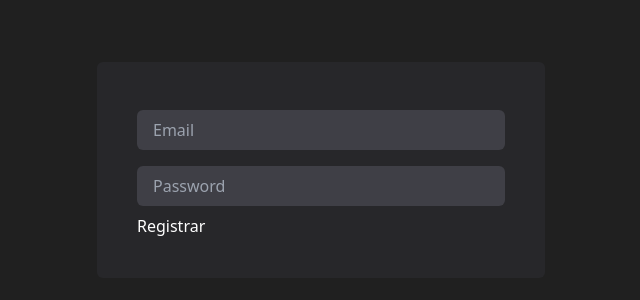
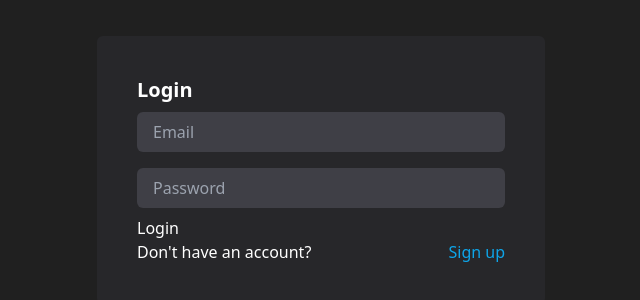
Before and after one commit to Wilpoymu/beyondshop-frontend, a React (Vite) app: page /login in a window 1280 px wide. Shown: the part 180-480 px from the top of the page, without its empty margins (319-959 px from the left). Built offline with nearby package versions, Linux system fonts and the light colour scheme.

Commit message:
Best commit ever

```diff
--- /dev/null
+++ b/src/pages/HomePage.jsx
@@ -0,0 +1,5 @@
+function HomePage() {
+  return <div>HomePage</div>;
+}
+
+export default HomePage;
--- a/src/pages/LoginPage.jsx
+++ b/src/pages/LoginPage.jsx
@@ -1,4 +1,6 @@
-import { useForm } from "react-hook-form";
+import { useForm } from 'react-hook-form';
+import { useAuth } from '../context/AuthContext';
+import { Link } from 'react-router-dom';
 
 function LoginPage() {
   const {
@@ -6,19 +8,26 @@ function LoginPage() {
     handleSubmit,
     formState: { errors },
   } = useForm();
+  const { signin, errors: signinErrors } = useAuth();
 
-  const onSubmit = handleSubmit(async (values) => {
-    console.log(values);
+  const onSubmit = handleSubmit(async (data) => {
+    signin(data);
   });
 
   return (
     <div className="flex h-[calc(100vh-100px)] items-center justify-center">
       <div className="bg-zinc-800 max-w-md w-full p-10 rounded-md">
+        <h1 className="text-xl font-bold">Login</h1>
+        {signinErrors.map((error, i) => (
+          <div key={i} className="bg-red-500 p-2 my-2 text-white rounded-md">
+            {error}
+          </div>
+        ))}
         <form onSubmit={onSubmit}>
           <input
             type="email"
-            {...register("email", {
-              required: "Email is required",
+            {...register('email', {
+              required: 'Email is required',
             })}
             className="w-full bg-zinc-700 text-white px-4 py-2 rounded-md my-2"
             placeholder="Email"
@@ -28,8 +37,8 @@ function LoginPage() {
           )}
           <input
             type="password"
-            {...register("password", {
-              required: "Password is required",
+            {...register('password', {
+              required: 'Password is required',
             })}
             className="w-full bg-zinc-700 text-white px-4 py-2 rounded-md my-2"
             placeholder="Password"
@@ -38,8 +47,15 @@ function LoginPage() {
             <p className="text-red-500">{errors.password.message}</p>
           )}
 
-          <button type="submit">Registrar</button>
+          <button type="submit">Login</button>
         </form>
+
+        <p className="flex gap-x2 justify-between">
+          {"Don't have an account?"}{' '}
+          <Link to="/register" className="text-sky-500">
+            Sign up
+          </Link>
+        </p>
       </div>
     </div>
   );
--- /dev/null
+++ b/src/pages/ProductFormPage.jsx
@@ -0,0 +1,5 @@
+function ProductFormPage() {
+  return <div>ProductFormPage</div>;
+}
+
+export default ProductFormPage;
--- /dev/null
+++ b/src/pages/ProductsPage.jsx
@@ -0,0 +1,5 @@
+function ProductsPage() {
+  return <div>ProductsPage</div>;
+}
+
+export default ProductsPage;
--- /dev/null
+++ b/src/pages/ProfilePage.jsx
@@ -0,0 +1,5 @@
+function ProfilePage() {
+  return <div>ProfilePage</div>;
+}
+
+export default ProfilePage;
--- a/src/pages/RegisterPage.jsx
+++ b/src/pages/RegisterPage.jsx
@@ -1,7 +1,7 @@
-import { useForm } from "react-hook-form";
-import { useAuth } from "../context/AuthContext";
-import { useEffect } from "react";
-import { useNavigate } from "react-router-dom";
+import { useForm } from 'react-hook-form';
+import { useAuth } from '../context/AuthContext';
+import { useEffect } from 'react';
+import { Link, useNavigate } from 'react-router-dom';
 
 function RegisterPage() {
   const {
@@ -13,7 +13,7 @@ function RegisterPage() {
   const navigate = useNavigate;
 
   useEffect(() => {
-    if (isAuthenticated) navigate("/products");
+    if (isAuthenticated) navigate('/products');
   }, [isAuthenticated]);
 
   const onSubmit = handleSubmit(async (values) => {
@@ -22,17 +22,18 @@ function RegisterPage() {
 
   return (
     <div className="flex h-[calc(100vh-100px)] items-center justify-center">
-      {registerErrors.map((error, i) => (
-        <div key={i} className="bg-red-500 p-2 text-white rounded-md">
-          {error}
-        </div>
-      ))}
       <div className="bg-zinc-800 max-w-md w-full p-10 rounded-md">
+        <h1 className="text-xl font-bold">Register</h1>
+        {registerErrors.map((error, i) => (
+          <div key={i} className="bg-red-500 p-2 my-2 text-white rounded-md">
+            {error}
+          </div>
+        ))}
         <form onSubmit={onSubmit}>
           <input
             type="text"
-            {...register("username", {
-              required: "Username is required",
+            {...register('username', {
+              required: 'Username is required',
             })}
             className="w-full bg-zinc-700 text-white px-4 py-2 rounded-md my-2"
             placeholder="Username"
@@ -42,8 +43,8 @@ function RegisterPage() {
           )}
           <input
             type="email"
-            {...register("email", {
-              required: "Email is required",
+            {...register('email', {
+              required: 'Email is required',
             })}
             className="w-full bg-zinc-700 text-white px-4 py-2 rounded-md my-2"
             placeholder="Email"
@@ -53,8 +54,8 @@ function RegisterPage() {
           )}
           <input
             type="password"
-            {...register("password", {
-              required: "Password is required",
+            {...register('password', {
+              required: 'Password is required',
             })}
             className="w-full bg-zinc-700 text-white px-4 py-2 rounded-md my-2"
             placeholder="Password"
@@ -65,6 +66,13 @@ function RegisterPage() {
 
           <button type="submit">Registrar</button>
         </form>
+
+        <p className="flex gap-x2 justify-between">
+          Already have an account?{' '}
+          <Link to="/login" className="text-sky-500">
+            Sign in
+          </Link>
+        </p>
       </div>
     </div>
   );
```
